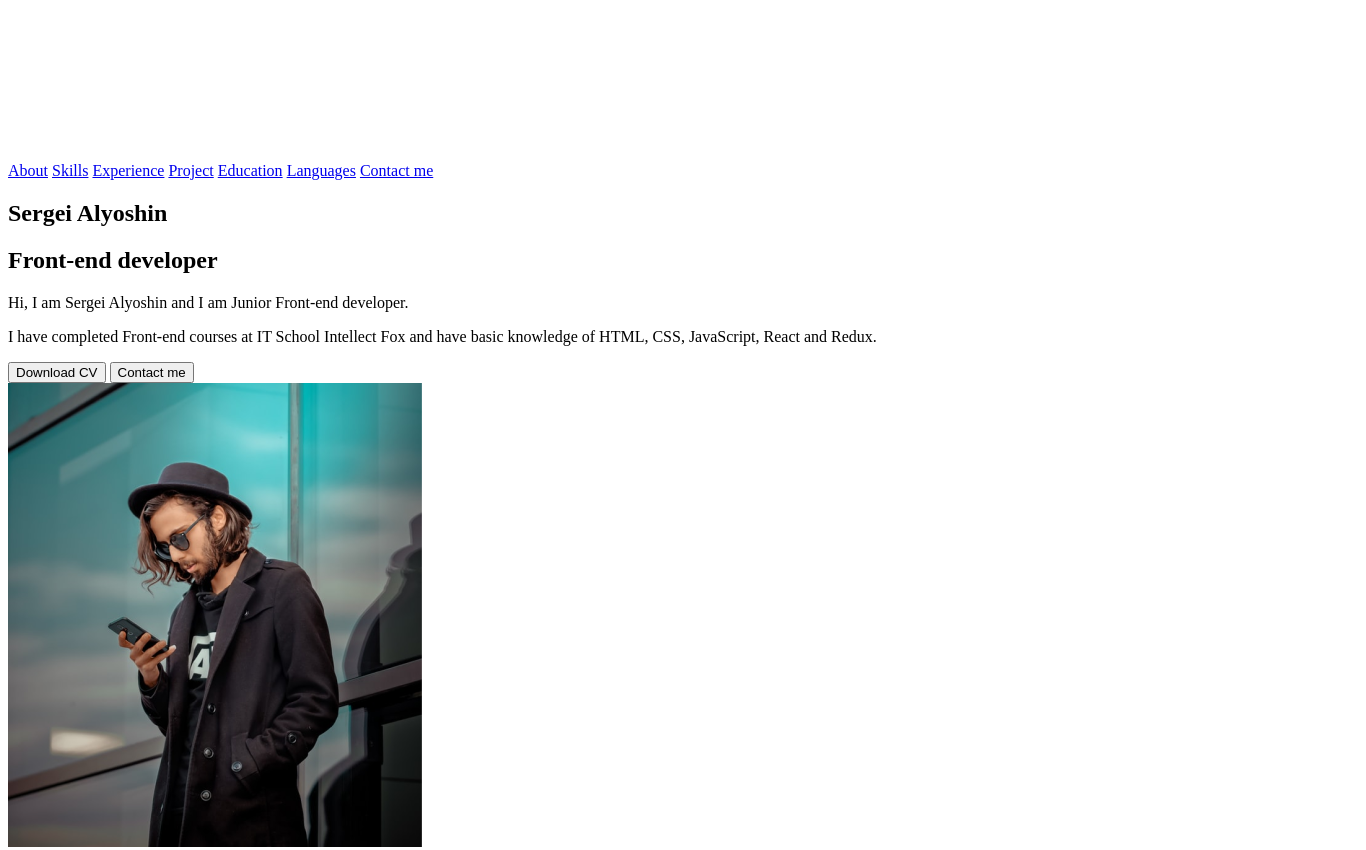
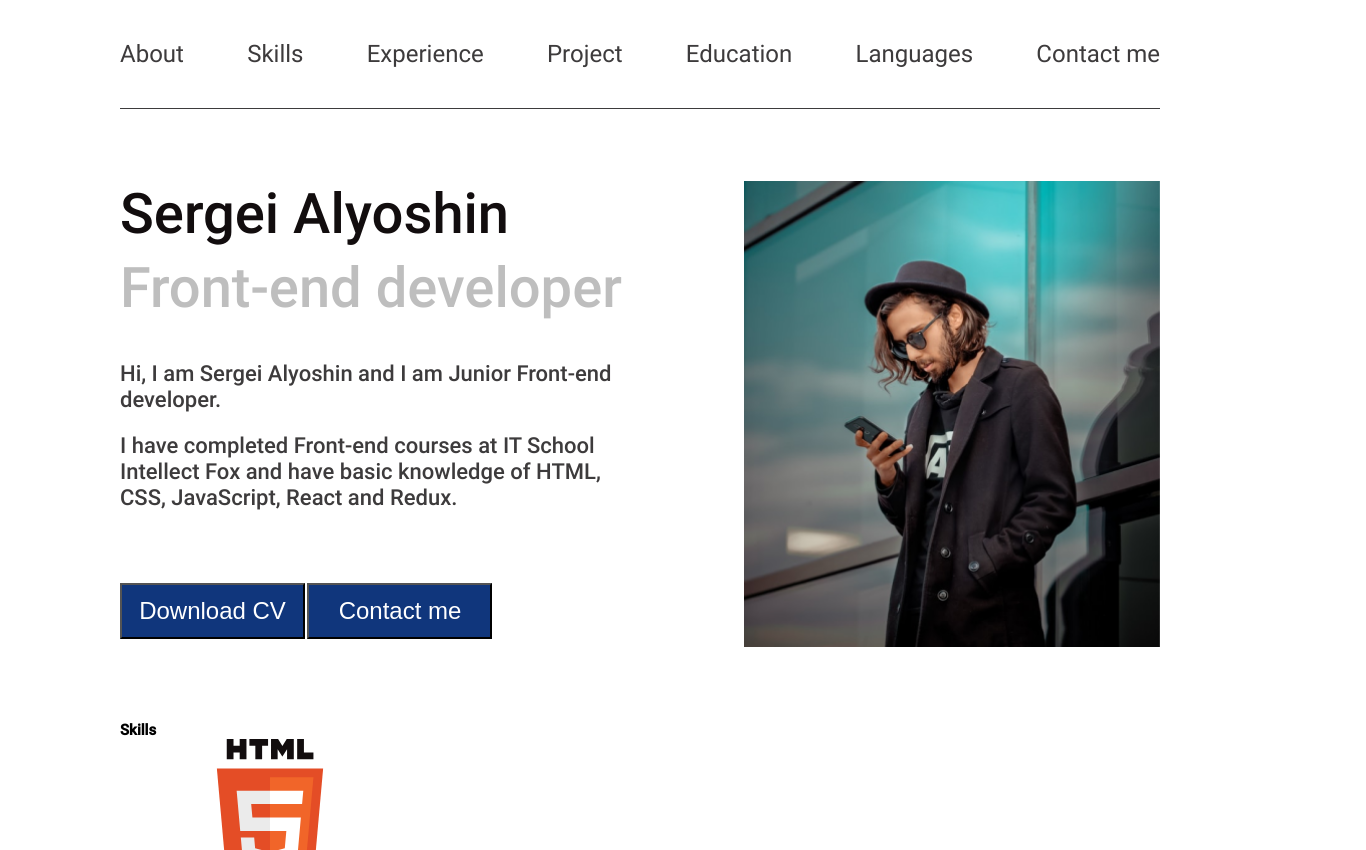
Before and after one commit to DariaRomanowska/cv-example, a plain HTML site: page index.html in a window 1280 px wide. Shown: the top 850 px of the page, 1366 px wide, since content can reach past the window. Drawn offline with Linux system fonts and the light colour scheme.

Commit message:
added fonts.css

```diff
--- a/index.html
+++ b/index.html
@@ -9,7 +9,7 @@
     <link rel="stylesheet" href="style/style.css">
 </head>
 <body>
-<svg>
+<svg class="svg-sprites">
     <symbol id="html" viewBox="0 0 100 100">
         <path d="m21.024 91.968-6.447-72.316h70.846L78.97 91.957 49.957 100l-28.933-8.032Z" fill="#E44D26"/>
         <path d="m50 93.852 23.443-6.5 5.516-61.787H50v68.287Z" fill="#F16529"/>
@@ -26,13 +26,13 @@
         </defs>
     </symbol>
     <symbol id="css" viewBox="0 0 72 100">
-        <path d="m64.694 92.191-29 7.809-29.002-7.809L0 19.69h71.387l-6.693 72.502Z" fill="#2062AF"/>
-        <path d="M35.693 25.562v68.21l.066.018 23.469-6.32 5.417-61.908H35.693Z" fill="#3C9CD7"/>
+        <path d="m64.694 92.191-29 7.809-29.002-7.809L0 19.69h71.387l-6.693 72.502Z" fill="#2062af"/>
+        <path d="M35.693 25.562v68.21l.066.018 23.469-6.32 5.417-61.908H35.693Z" fill="#3c9cd7"/>
         <path d="M19.234 9.037V4.722h6.296V0H14.512v13.346H25.53V9.037h-6.296Zm17.622-4.315h4.402V0h-11.02v4.722c1.475 1.474 2.244 2.18 4.376 4.312-1.246 0-4.375.004-4.375.004v4.308h11.019V9.037l-4.402-4.315Zm15.618 0h4.401V0h-11.02v4.722c1.475 1.474 2.244 2.18 4.377 4.312-1.246 0-4.376.004-4.376.004v4.308h11.02V9.037l-4.402-4.315Z"
               fill="#000"/>
         <path d="m35.667 43.69-20.756 8.645.688 8.559 20.068-8.58 21.348-9.128.885-8.755-22.233 9.26Z" fill="#fff"/>
-        <path d="m14.91 52.335.689 8.559 20.068-8.58V43.69L14.91 52.335Z" fill="url(#a)"/>
-        <path d="m57.9 34.43-22.233 9.26v8.623l21.348-9.127.885-8.755Z" fill="url(#b)"/>
+        <path d="m14.91 52.335.689 8.559 20.068-8.58V43.69L14.91 52.335Z"/>
+        <path d="m57.9 34.43-22.233 9.26v8.623l21.348-9.127.885-8.755Z"/>
         <path d="m14.942 52.335.689 8.559 30.792.098-.688 11.411-10.133 2.853-9.74-2.46-.59-7.082h-9.05l1.18 13.674 18.299 5.41 18.2-5.312 2.36-27.151H14.942Z"
               fill="url(#c)"/>
         <path opacity=".05"
@@ -42,19 +42,19 @@
         <path opacity=".05" d="M35.667 34.43H13.041l1.082 8.756h21.544v-8.755Z" fill="#000"/>
         <defs>
             <linearGradient id="a" x1="25.289" y1="60.894" x2="25.289" y2="43.69" gradientUnits="userSpaceOnUse">
-                <stop offset=".387" stop-color="#D1D3D4" stop-opacity="0"/>
-                <stop offset="1" stop-color="#D1D3D4"/>
+                <stop offset=".387" stop-color="#d1d3d4" stop-opacity="0"/>
+                <stop offset="1" stop-color="#d1d3d4"/>
             </linearGradient>
             <linearGradient id="b" x1="46.784" y1="52.313" x2="46.784" y2="34.431" gradientUnits="userSpaceOnUse">
-                <stop offset=".387" stop-color="#D1D3D4" stop-opacity="0"/>
-                <stop offset="1" stop-color="#D1D3D4"/>
+                <stop offset=".387" stop-color="#d1d3d4" stop-opacity="0"/>
+                <stop offset="1" stop-color="#d1d3d4"/>
             </linearGradient>
             <linearGradient id="c" x1="14.942" y1="68.567" x2="56.261" y2="68.567" gradientUnits="userSpaceOnUse">
-                <stop stop-color="#E8E7E5"/>
+                <stop stop-color="#e8e7e5"/>
                 <stop offset="1" stop-color="#fff"/>
             </linearGradient>
             <linearGradient id="d" x1="13.041" y1="38.808" x2="57.9" y2="38.808" gradientUnits="userSpaceOnUse">
-                <stop stop-color="#E8E7E5"/>
+                <stop stop-color="#e8e7e5"/>
                 <stop offset="1" stop-color="#fff"/>
             </linearGradient>
         </defs>
@@ -70,9 +70,9 @@
     </symbol>
     <symbol id="git" viewBox="0 0 120 51">
         <path d="M71.711 17.325c-2.623 0-4.577 1.28-4.577 4.358 0 2.32 1.287 3.931 4.436 3.931 2.668 0 4.48-1.562 4.48-4.027 0-2.793-1.621-4.262-4.339-4.262Zm-5.245 21.741c-.621.757-1.24 1.561-1.24 2.51 0 1.893 2.43 2.463 5.77 2.463 2.766 0 6.534-.193 6.534-2.747 0-1.518-1.813-1.611-4.103-1.754l-6.961-.471ZM80.58 17.468c.857 1.09 1.765 2.605 1.765 4.784 0 5.257-4.15 8.335-10.157 8.335-1.527 0-2.91-.189-3.767-.425l-1.575 2.509 4.673.284c8.25.522 13.113.76 13.113 7.056 0 5.448-4.815 8.525-13.113 8.525-8.631 0-11.922-2.179-11.922-5.92 0-2.132.954-3.266 2.623-4.832-1.574-.66-2.098-1.844-2.098-3.123 0-1.043.524-1.99 1.384-2.89.858-.9 1.811-1.8 2.956-2.842-2.336-1.137-4.102-3.6-4.102-7.105 0-5.446 3.625-9.186 10.92-9.186 2.051 0 3.291.187 4.388.474h9.3v4.024l-4.388.332ZM93.36 8.86c-2.719 0-4.292-1.564-4.292-4.265C89.067 1.9 90.64.43 93.359.43c2.766 0 4.34 1.47 4.34 4.166 0 2.701-1.574 4.265-4.34 4.265Zm-6.153 28.463v-3.74l2.433-.33c.668-.096.763-.238.763-.95V18.38c0-.52-.143-.853-.621-.994l-2.575-.9.524-3.836h9.873v19.654c0 .76.046.854.763.95l2.432.33v3.74H87.206Zm32.45-1.837c-2.051.994-5.055 1.894-7.774 1.894-5.675 0-7.82-2.27-7.82-7.625V17.348c0-.284 0-.473-.383-.473h-3.337v-4.217c4.197-.475 5.865-2.558 6.39-7.72h4.531v6.726c0 .33 0 .474.382.474h6.723v4.736h-7.105v11.319c0 2.794.668 3.882 3.242 3.882 1.337 0 2.718-.33 3.862-.757l1.289 4.169"
-              fill="#2F2707"/>
+              fill="#2f2707"/>
         <path d="M48.998 23.059 27.194 1.405a3.217 3.217 0 0 0-2.275-.936 3.235 3.235 0 0 0-2.274.936l-4.527 4.497 5.743 5.704a3.842 3.842 0 0 1 3.93.909 3.773 3.773 0 0 1 .907 3.926l5.535 5.498a3.84 3.84 0 0 1 3.954.902 3.798 3.798 0 0 1 1.12 2.688 3.777 3.777 0 0 1-1.12 2.687 3.848 3.848 0 0 1-4.83.476 3.803 3.803 0 0 1-1.538-2.053 3.776 3.776 0 0 1 .122-2.557l-5.162-5.127v13.492a3.801 3.801 0 0 1 2.133 3.407 3.78 3.78 0 0 1-1.121 2.687 3.844 3.844 0 0 1-5.412 0 3.794 3.794 0 0 1-1.047-3.435 3.79 3.79 0 0 1 .8-1.671c.4-.484.916-.86 1.5-1.098V18.719a3.783 3.783 0 0 1-1.253-.83 3.78 3.78 0 0 1-.825-4.154L15.893 8.11.943 22.958A3.193 3.193 0 0 0 0 25.218a3.176 3.176 0 0 0 .943 2.259L22.747 49.13a3.228 3.228 0 0 0 2.274.936c.853 0 1.671-.337 2.274-.936l21.703-21.553a3.186 3.186 0 0 0 0-4.52Z"
-              fill="#DE4C36"/>
+              fill="#de4c36"/>
         <defs>
             <clipPath id="a">
                 <path fill="#fff" d="M0 0h120v50.294H0z"/>
@@ -80,7 +80,7 @@
         </defs>
     </symbol>
     <symbol id="js" viewBox="0 0 78 78">
-        <path d="M0 0h78v78H0V0Z" fill="#F7DF1E"/>
+        <path d="M0 0h78v78H0V0Z" fill="#f7df1e"/>
         <path d="m20.51 65.182 5.968-3.612c1.152 2.042 2.2 3.77 4.712 3.77 2.409 0 3.927-.943 3.927-4.608V35.81h7.33v25.026c0 7.592-4.45 11.048-10.943 11.048-5.864 0-9.267-3.037-10.995-6.702Zm25.919-.785 5.968-3.456c1.571 2.566 3.613 4.451 7.225 4.451 3.038 0 4.975-1.518 4.975-3.613 0-2.513-1.99-3.403-5.341-4.869l-1.832-.786c-5.289-2.25-8.797-5.078-8.797-11.047 0-5.498 4.189-9.687 10.734-9.687 4.66 0 8.01 1.624 10.42 5.865l-5.708 3.665c-1.257-2.251-2.618-3.141-4.712-3.141-2.147 0-3.508 1.361-3.508 3.141 0 2.199 1.36 3.09 4.502 4.451l1.833.785c6.23 2.67 9.738 5.393 9.738 11.519 0 6.597-5.183 10.21-12.147 10.21-6.806 0-11.204-3.247-13.35-7.488"
               fill="#000"/>
         <defs>
@@ -96,16 +96,16 @@
     </symbol>
     <symbol id="rating" viewBox="0 0 167 27">
         <path d="M12.085 3.213c.3-.92 1.602-.92 1.902 0l1.751 5.374a1 1 0 0 0 .95.69h5.662c.969 0 1.371 1.242.586 1.81l-4.575 3.315a1 1 0 0 0-.364 1.12l1.749 5.366c.3.92-.753 1.688-1.538 1.12l-4.585-3.323a1 1 0 0 0-1.174 0l-4.585 3.323c-.784.568-1.838-.2-1.538-1.12l1.749-5.367a1 1 0 0 0-.364-1.12l-4.575-3.314c-.785-.569-.383-1.81.587-1.81h5.66a1 1 0 0 0 .951-.69l1.751-5.374ZM47.182 3.213c.3-.92 1.602-.92 1.902 0l1.751 5.374a1 1 0 0 0 .95.69h5.662c.969 0 1.371 1.242.586 1.81l-4.575 3.315a1 1 0 0 0-.364 1.12l1.749 5.366c.3.92-.753 1.688-1.538 1.12l-4.585-3.323a1 1 0 0 0-1.174 0l-4.585 3.323c-.784.568-1.838-.2-1.538-1.12l1.749-5.367a1 1 0 0 0-.364-1.12l-4.575-3.314c-.785-.569-.383-1.81.587-1.81h5.66a1 1 0 0 0 .951-.69l1.751-5.374ZM82.28 3.213c.3-.92 1.601-.92 1.901 0l1.751 5.374a1 1 0 0 0 .95.69h5.662c.969 0 1.371 1.242.586 1.81l-4.575 3.315a1 1 0 0 0-.364 1.12l1.749 5.366c.3.92-.753 1.688-1.538 1.12l-4.585-3.323a1 1 0 0 0-1.173 0l-4.586 3.323c-.784.568-1.838-.2-1.538-1.12l1.749-5.367a1 1 0 0 0-.364-1.12l-4.575-3.314c-.785-.569-.383-1.81.587-1.81h5.66a1 1 0 0 0 .951-.69l1.751-5.374ZM117.377 3.213c.299-.92 1.601-.92 1.901 0l1.751 5.374a1 1 0 0 0 .951.69h5.661c.969 0 1.372 1.242.587 1.81l-4.575 3.315a.998.998 0 0 0-.364 1.12l1.748 5.366c.3.92-.753 1.688-1.537 1.12l-4.586-3.323a1 1 0 0 0-1.173 0l-4.586 3.323c-.784.568-1.837-.2-1.537-1.12l1.748-5.367a.998.998 0 0 0-.364-1.12l-4.575-3.314c-.785-.569-.383-1.81.587-1.81h5.661a.999.999 0 0 0 .95-.69l1.752-5.374Z"
-              fill="#120D0E"/>
+              fill="#120d0e"/>
         <path d="M152.474 3.213c.3-.92 1.601-.92 1.901 0l1.751 5.374c.135.412.518.69.951.69h5.661c.969 0 1.372 1.242.587 1.81l-4.575 3.315a.998.998 0 0 0-.364 1.12l1.748 5.366c.3.92-.753 1.688-1.537 1.12l-4.586-3.323a1 1 0 0 0-1.173 0l-4.586 3.323c-.784.568-1.837-.2-1.537-1.12l1.748-5.367a.998.998 0 0 0-.364-1.12l-4.575-3.314c-.785-.569-.382-1.81.587-1.81h5.661c.433 0 .816-.278.951-.69l1.751-5.374Z"
-              fill="#BEBEBE"/>
+              fill="#bebebe"/>
     </symbol>
     <symbol id="slider" viewBox="0 0 32 21">
-        <path d="M3.76.907 16 13.12 28.24.907 32 4.667l-16 16-16-16L3.76.907Z" fill="#120D0E"/>
+        <path d="M3.76.907 16 13.12 28.24.907 32 4.667l-16 16-16-16L3.76.907Z" fill="#120d0e"/>
     </symbol>
 </svg>
-<section class="top" id="about">
-    <nav>
+<section class="top container" id="about">
+    <nav class="top__navigation">
         <a href="#about">About</a>
         <a href="#skills">Skills</a>
         <a href="#experience">Experience</a>
@@ -114,24 +114,26 @@
         <a href="#languages">Languages</a>
         <a href="#contact me">Contact me</a>
     </nav>
-    <div class="content">
-        <div class="content--right">
-            <h1>Sergei Alyoshin</h1>
-            <h2>Front-end developer</h2>
-            <p>Hi, I am Sergei Alyoshin and I am Junior Front-end developer.</p>
-            <p> I have completed Front-end courses at IT School Intellect Fox and have basic knowledge of HTML, CSS,
-                JavaScript, React and Redux.</p>
+    <div class="content container">
+        <div class="content--left">
+            <h1 class="title">Sergei Alyoshin</h1>
+            <h2 class="content--left_subtitle">Front-end developer</h2>
+            <div class="content--left__about">
+                <p>Hi, I am Sergei Alyoshin and I am Junior Front-end developer.</p>
+                <p> I have completed Front-end courses at IT School Intellect Fox and have basic knowledge of HTML, CSS,
+                    JavaScript, React and Redux.</p>
+            </div>
             <div class="submit">
-                <button>Download CV</button>
-                <button>Contact me</button>
+                <button class="submit__button">Download CV</button>
+                <button class="submit__button">Contact me</button>
             </div>
         </div>
-        <div class="content-left">
+        <div class="content--right">
             <img src="./images/contact/left.png" alt="my photo">
         </div>
     </div>
 </section>
-<section id="skills" class="skills">
+<section id="skills" class="skills container">
     <h2>Skills</h2>
     <div class="label">
         <div class="icons">
--- /dev/null
+++ b/style/fonts.css
@@ -0,0 +1,126 @@
+/* cyrillic-ext */
+@font-face {
+    font-family: 'Roboto';
+    font-style: normal;
+    font-weight: 400;
+    font-display: swap;
+    src: local('Roboto Regular'), local('Roboto-Regular'), url(https://fonts.gstatic.com/s/roboto/v30/KFOmCnqEu92Fr1Mu72xKOzY.woff2) format('woff2');
+    unicode-range: U+0460-052F, U+1C80-1C88, U+20B4, U+2DE0-2DFF, U+A640-A69F, U+FE2E-FE2F;
+}
+/* cyrillic */
+@font-face {
+    font-family: 'Roboto';
+    font-style: normal;
+    font-weight: 400;
+    font-display: swap;
+    src: local('Roboto Regular'), local('Roboto-Regular'), url(https://fonts.gstatic.com/s/roboto/v30/KFOmCnqEu92Fr1Mu5mxKOzY.woff2) format('woff2');
+    unicode-range: U+0301, U+0400-045F, U+0490-0491, U+04B0-04B1, U+2116;
+}
+/* greek-ext */
+@font-face {
+    font-family: 'Roboto';
+    font-style: normal;
+    font-weight: 400;
+    font-display: swap;
+    src: local('Roboto Regular'), local('Roboto-Regular'), url(https://fonts.gstatic.com/s/roboto/v30/KFOmCnqEu92Fr1Mu7mxKOzY.woff2) format('woff2');
+    unicode-range: U+1F00-1FFF;
+}
+/* greek */
+@font-face {
+    font-family: 'Roboto';
+    font-style: normal;
+    font-weight: 400;
+    font-display: swap;
+    src: local('Roboto Regular'), local('Roboto-Regular'), url(https://fonts.gstatic.com/s/roboto/v30/KFOmCnqEu92Fr1Mu4WxKOzY.woff2) format('woff2');
+    unicode-range: U+0370-03FF;
+}
+/* vietnamese */
+@font-face {
+    font-family: 'Roboto';
+    font-style: normal;
+    font-weight: 400;
+    font-display: swap;
+    src: local('Roboto Regular'), local('Roboto-Regular'), url(https://fonts.gstatic.com/s/roboto/v30/KFOmCnqEu92Fr1Mu7WxKOzY.woff2) format('woff2');
+    unicode-range: U+0102-0103, U+0110-0111, U+0128-0129, U+0168-0169, U+01A0-01A1, U+01AF-01B0, U+1EA0-1EF9, U+20AB;
+}
+/* latin-ext */
+@font-face {
+    font-family: 'Roboto';
+    font-style: normal;
+    font-weight: 400;
+    font-display: swap;
+    src: local('Roboto Regular'), local('Roboto-Regular'), url(https://fonts.gstatic.com/s/roboto/v30/KFOmCnqEu92Fr1Mu7GxKOzY.woff2) format('woff2');
+    unicode-range: U+0100-024F, U+0259, U+1E00-1EFF, U+2020, U+20A0-20AB, U+20AD-20CF, U+2113, U+2C60-2C7F, U+A720-A7FF;
+}
+/* latin */
+@font-face {
+    font-family: 'Roboto';
+    font-style: normal;
+    font-weight: 400;
+    font-display: swap;
+    src: local('Roboto Regular'), local('Roboto-Regular'), url(https://fonts.gstatic.com/s/roboto/v30/KFOmCnqEu92Fr1Mu4mxK.woff2) format('woff2');
+    unicode-range: U+0000-00FF, U+0131, U+0152-0153, U+02BB-02BC, U+02C6, U+02DA, U+02DC, U+2000-206F, U+2074, U+20AC, U+2122, U+2191, U+2193, U+2212, U+2215, U+FEFF, U+FFFD;
+}
+/* cyrillic-ext */
+@font-face {
+    font-family: 'Roboto';
+    font-style: normal;
+    font-weight: 500;
+    font-display: swap;
+    src: local('Roboto Medium'), local('Roboto-Medium'), url(https://fonts.gstatic.com/s/roboto/v30/KFOlCnqEu92Fr1MmEU9fCRc4EsA.woff2) format('woff2');
+    unicode-range: U+0460-052F, U+1C80-1C88, U+20B4, U+2DE0-2DFF, U+A640-A69F, U+FE2E-FE2F;
+}
+/* cyrillic */
+@font-face {
+    font-family: 'Roboto';
+    font-style: normal;
+    font-weight: 500;
+    font-display: swap;
+    src: local('Roboto Medium'), local('Roboto-Medium'), url(https://fonts.gstatic.com/s/roboto/v30/KFOlCnqEu92Fr1MmEU9fABc4EsA.woff2) format('woff2');
+    unicode-range: U+0301, U+0400-045F, U+0490-0491, U+04B0-04B1, U+2116;
+}
+/* greek-ext */
+@font-face {
+    font-family: 'Roboto';
+    font-style: normal;
+    font-weight: 500;
+    font-display: swap;
+    src: local('Roboto Medium'), local('Roboto-Medium'), url(https://fonts.gstatic.com/s/roboto/v30/KFOlCnqEu92Fr1MmEU9fCBc4EsA.woff2) format('woff2');
+    unicode-range: U+1F00-1FFF;
+}
+/* greek */
+@font-face {
+    font-family: 'Roboto';
+    font-style: normal;
+    font-weight: 500;
+    font-display: swap;
+    src: local('Roboto Medium'), local('Roboto-Medium'), url(https://fonts.gstatic.com/s/roboto/v30/KFOlCnqEu92Fr1MmEU9fBxc4EsA.woff2) format('woff2');
+    unicode-range: U+0370-03FF;
+}
+/* vietnamese */
+@font-face {
+    font-family: 'Roboto';
+    font-style: normal;
+    font-weight: 500;
+    font-display: swap;
+    src: local('Roboto Medium'), local('Roboto-Medium'), url(https://fonts.gstatic.com/s/roboto/v30/KFOlCnqEu92Fr1MmEU9fCxc4EsA.woff2) format('woff2');
+    unicode-range: U+0102-0103, U+0110-0111, U+0128-0129, U+0168-0169, U+01A0-01A1, U+01AF-01B0, U+1EA0-1EF9, U+20AB;
+}
+/* latin-ext */
+@font-face {
+    font-family: 'Roboto';
+    font-style: normal;
+    font-weight: 500;
+    font-display: swap;
+    src: local('Roboto Medium'), local('Roboto-Medium'), url(https://fonts.gstatic.com/s/roboto/v30/KFOlCnqEu92Fr1MmEU9fChc4EsA.woff2) format('woff2');
+    unicode-range: U+0100-024F, U+0259, U+1E00-1EFF, U+2020, U+20A0-20AB, U+20AD-20CF, U+2113, U+2C60-2C7F, U+A720-A7FF;
+}
+/* latin */
+@font-face {
+    font-family: 'Roboto';
+    font-style: normal;
+    font-weight: 500;
+    font-display: swap;
+    src: local('Roboto Medium'), local('Roboto-Medium'), url(https://fonts.gstatic.com/s/roboto/v30/KFOlCnqEu92Fr1MmEU9fBBc4.woff2) format('woff2');
+    unicode-range: U+0000-00FF, U+0131, U+0152-0153, U+02BB-02BC, U+02C6, U+02DA, U+02DC, U+2000-206F, U+2074, U+20AC, U+2122, U+2191, U+2193, U+2212, U+2215, U+FEFF, U+FFFD;
+}
--- a/style/style.css
+++ b/style/style.css
@@ -0,0 +1,132 @@
+@import "./fonts.css";
+*{
+    margin: 0;
+    box-sizing: border-box;
+}
+
+:root{
+    --bottom-color: #10367c;
+    --main-color: #120d0e;
+    --secondary-color: #3d3b3c;
+    --secondary-text: #bebebe;
+    --general-white: #ffffff;
+
+}
+
+html{
+    font-size: 10px;
+    font-family: "Roboto", sans-serif;
+    font-style: normal;
+}
+
+body{
+    margin: 0 104px;
+    height: 100vh;
+}
+
+.container{
+    width: 1262px;
+    padding: 0 16px;
+    margin: 0 auto;
+}
+
+.svg-sprites {
+    position: absolute;
+    visibility: hidden;
+    width: 0;
+    height: 0;
+}
+
+.top{
+    display: grid;
+    width: 100%;
+}
+
+.top__navigation{
+    width: 100%;
+    display: flex;
+    justify-content: space-between;
+    font-weight: 400;
+    font-size: 2.4rem;
+    line-height: 2.8rem;
+    padding: 4rem 0;
+    cursor: pointer;
+    flex-wrap: wrap;
+    border-bottom: 1px solid var(--secondary-color);
+}
+
+.top__navigation a{
+    text-decoration: none;
+    color: var(--secondary-color);
+}
+
+.top__navigation a:hover{
+    font-weight: 500;
+    color: var(--main-color);
+}
+
+.top__navigation a:focus{
+    text-decoration-line: line-through;
+}
+
+.content{
+    width: 100%;
+    display: flex;
+    padding: 7.2rem 0;
+    justify-content: space-between;
+}
+
+.content--left{
+    width: 50%;
+}
+
+.title{
+    font-size: 5.6rem;
+    line-height: 6.6rem;
+    font-weight: 500;
+    color: var(--main-color);
+    padding-bottom: 0.8rem;
+}
+
+.content--left_subtitle{
+    font-size: 5.6rem;
+    line-height: 6.6rem;
+    font-weight: 500;
+    color: var(--secondary-text);
+    padding-bottom: 4rem;
+}
+
+.content--left__about{
+    width: 100%;
+    font-size: 2.2rem;
+    line-height: 2.6rem;
+    font-weight: 500;
+    color: var(--secondary-color);
+    padding-bottom: 7.2rem;
+}
+
+.content--left__about p:first-child{
+    padding-bottom: 2rem;
+}
+
+.content--right{
+    width: 40%;
+}
+
+.content--right img{
+    width: 100%;
+    object-fit: contain;
+}
+
+.submit{
+}
+
+.submit__button {
+    width: 18.5rem;
+    height: 5.6rem;
+    background-color: var(--bottom-color);
+    color: var(--general-white);
+    font-size: 2.4rem;
+    line-height: 2.8rem;
+    cursor: pointer;
+}
```
Also changed, not shown: 1 other file.
